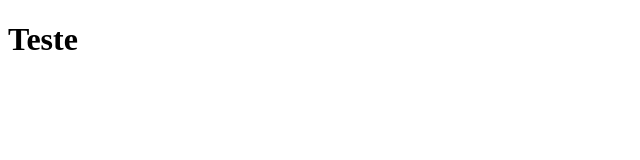
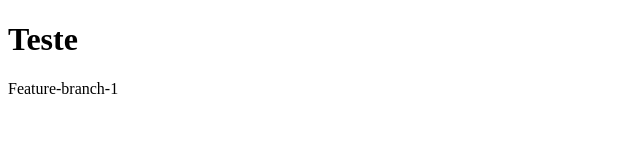
Before and after one commit to diogo-cedran/configuration-management, a plain HTML site: page index.html in a window 1280 px wide. Shown: the whole page, without its empty margins (0-640 px from the left). Drawn offline with Linux system fonts and the light colour scheme.

Commit message:
Change title and add paragraph in feature-branch-1

```diff
--- a/index.html
+++ b/index.html
@@ -7,5 +7,6 @@
 </head>
 <body>
     <h1>Teste</h1>
+    <p>Feature-branch-1</p>
 </body>
 </html>
```
